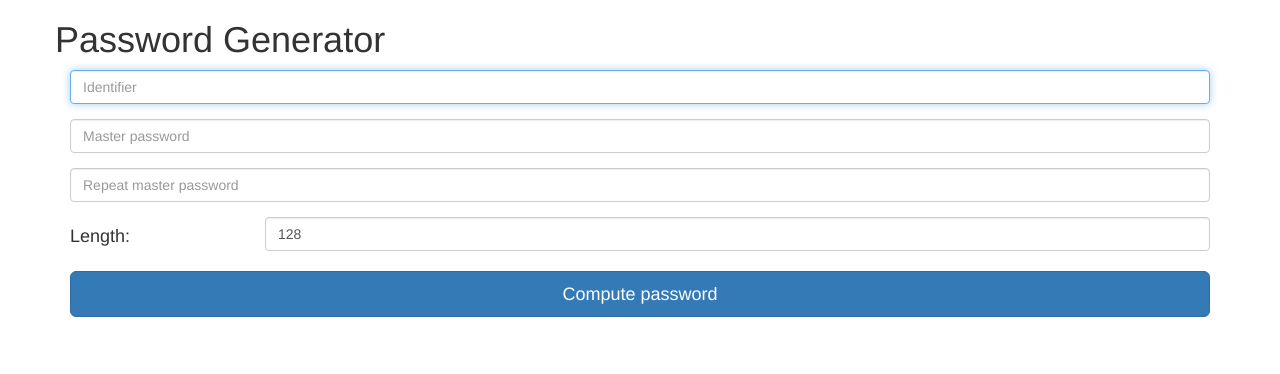
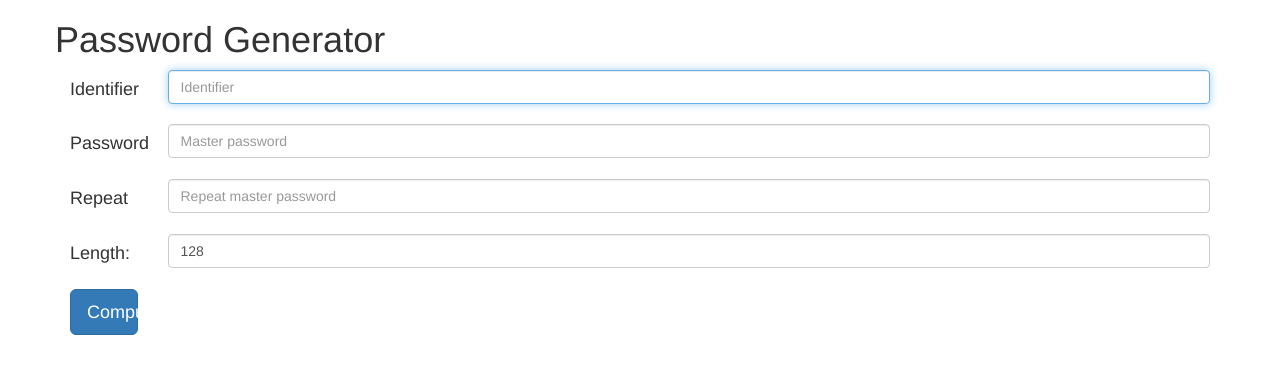
Before and after one commit to slaymaker1907/slaymaker1907.github.io, a Jekyll site: the page built from password_hasher.html, in a window 1280 px wide. Shown: the top 374 px of the page. Built offline with Jekyll 4.4.1, drawn with Linux system fonts in a browser that asks for light colours.

Commit message:
Added tags.

```diff
--- a/password_hasher.html
+++ b/password_hasher.html
@@ -50,30 +50,39 @@ var computePassword = function(){
 </div>
   <form onsubmit="return computePassword();" class="form-horizontal">
     <div class="form-group">
-        <div class="col-xs-12">
+        <div class="col-xs-1">
+            <h4>Identifier</h4>
+        </div>
+        <div class="col-xs-11">
     <input type="text" id="passwordIdentifier" class="form-control" placeholder="Identifier" required autofocus>
         </div>
     </div>
     <div class="form-group">
-        <div class="col-xs-12">
+        <div class="col-xs-1">
+            <h4>Password</h4>
+        </div>
+        <div class="col-xs-11">
     <input type="password" id="master1" class="form-control" placeholder="Master password" required>
         </div>
     </div>
     <div class="form-group">
-        <div class="col-xs-12">
+        <div class="col-xs-1">
+            <h4>Repeat</h4>
+        </div>
+        <div class="col-xs-11">
     <input type="password" id="master2" class="form-control" placeholder="Repeat master password" required>
         </div>
     </div>
     <div class="form-group">
-        <div class="col-xs-2">
+        <div class="col-xs-1">
     <h4>Length:</h4>
         </div>
-        <div class="col-xs-10">
+        <div class="col-xs-11">
     <input id="pass_length" type="number" min="1" max="128" value="128" class="form-control" value="128" required>
         </div>
     </div>
     <div class="form-group">
-        <div class="col-xs-12">
+        <div class="col-xs-1">
     <button class="btn btn-lg btn-primary btn-block" type="submit">Compute password</button>
         </div>
     </div>
```
